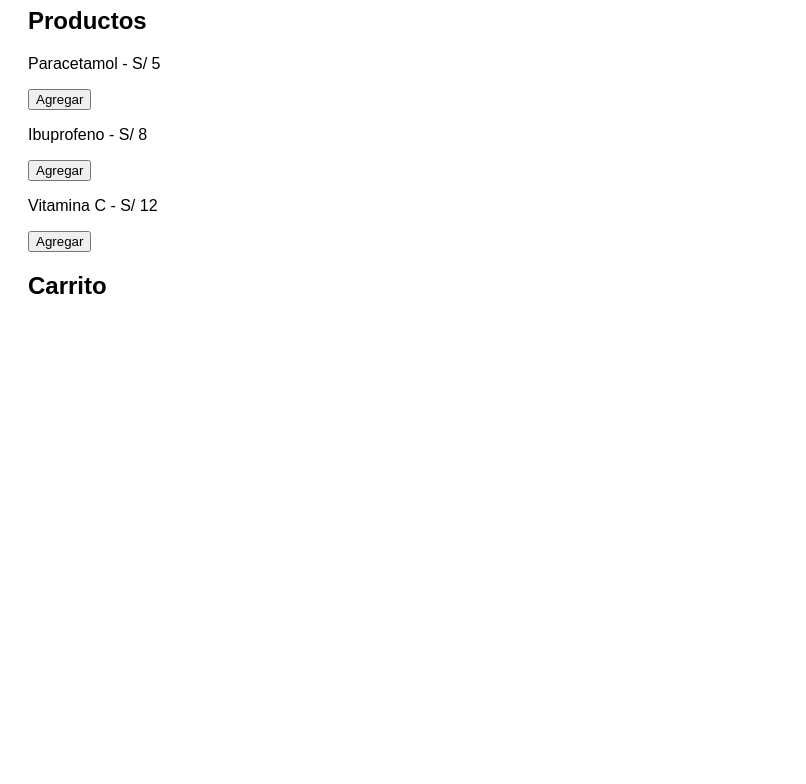
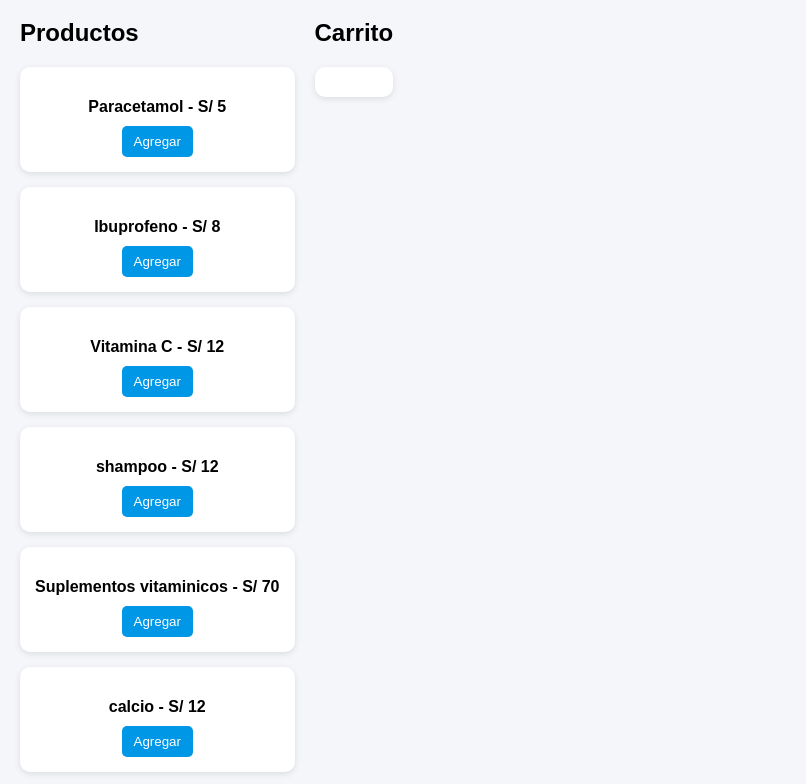
Before and after one commit to Maarjhorick/Laboratorio-Herramientas, a plain HTML site: page sistema-farmacia/index.html in a window 1280 px wide. Shown: the part 101-885 px from the top of the page, without its empty margins (0-806 px from the left). Before the commit the page ends 800 px from the top, so only its background shows below. Drawn offline with Linux system fonts and the light colour scheme.

Commit message:
fix: agregue productos nuevos y modifique carrito

```diff
--- a/sistema-farmacia/index.html
+++ b/sistema-farmacia/index.html
@@ -9,11 +9,19 @@
 
   <h1>Farmacia Online</h1>
 
-  <h2>Productos</h2>
-  <div id="productos"></div>
+  <div class="container">
 
-  <h2>Carrito</h2>
-  <ul id="carrito"></ul>
+  <div>
+    <h2>Productos</h2>
+    <div id="productos"></div>
+  </div>
+
+  <div>
+    <h2>Carrito</h2>
+    <ul id="carrito"></ul>
+  </div>
+
+</div>
 
   <script src="script.js"></script>
 </body>
--- a/sistema-farmacia/script.js
+++ b/sistema-farmacia/script.js
@@ -1,7 +1,18 @@
+document.addEventListener("DOMContentLoaded", () => {
+
   const productos = [
     { id: 1, nombre: "Paracetamol", precio: 5 },
     { id: 2, nombre: "Ibuprofeno", precio: 8 },
-  { id: 3, nombre: "Vitamina C", precio: 12 }
+    { id: 3, nombre: "Vitamina C", precio: 12 },
+    { id: 4, nombre: "shampoo", precio: 12 },
+    { id: 5, nombre: "Suplementos vitaminicos", precio: 70 },
+    { id: 6, nombre: "calcio", precio: 12 },
+    { id: 7, nombre: "Vitamina D", precio: 15 },
+    { id: 8, nombre: "sueros", precio: 30 },
+    { id: 9, nombre: "desodorantes", precio: 10 },
+    { id: 10, nombre: "guantes quirurgicos", precio: 8 },
+    { id: 11, nombre: "pasta dental", precio: 12 },
+    { id: 12, nombre: "pañales", precio: 50 }
   ];
 
   const contenedor = document.getElementById("productos");
@@ -16,18 +27,41 @@ productos.forEach(p => {
     contenedor.appendChild(div);
   });
 
-function agregar(id) {
+  window.agregar = function(id) {
     const producto = productos.find(p => p.id === id);
     carrito.push(producto);
     mostrarCarrito();
+  };
+
+  window.eliminar = function(id) {
+    const index = carrito.findIndex(p => p.id === id);
+    if (index !== -1) {
+      carrito.splice(index, 1);
     }
+    mostrarCarrito();
+  };
 
   function mostrarCarrito() {
     const lista = document.getElementById("carrito");
     lista.innerHTML = "";
+
+    let total = 0;
+
     carrito.forEach(p => {
       const li = document.createElement("li");
-    li.textContent = p.nombre;
+      li.innerHTML = `
+        ${p.nombre} - S/ ${p.precio}
+        <button onclick="eliminar(${p.id})">Eliminar</button>
+      `;
       lista.appendChild(li);
+
+      total += p.precio;
     });
+
+    const totalElemento = document.createElement("p");
+    totalElemento.textContent = "Total: S/ " + total;
+    totalElemento.style.fontWeight = "bold";
+    lista.appendChild(totalElemento);
   }
+
+});
--- a/sistema-farmacia/styles.css
+++ b/sistema-farmacia/styles.css
@@ -1,8 +1,85 @@
 body {
-  font-family: Arial;
+  font-family: Arial, sans-serif;
+  background-color: #f5f6fa;
+  margin: 0;
   padding: 20px;
 }
 
-div {
+/* Título */
+h1 {
+  text-align: center;
+  color: #2f3640;
+}
+
+/* Contenedor principal */
+.container {
+  display: flex;
+  gap: 20px;
+}
+
+/* Productos */
+#productos {
+  flex: 2;
+  display: grid;
+  grid-template-columns: repeat(auto-fill, minmax(200px, 1fr));
+  gap: 15px;
+}
+
+/* Tarjeta de producto */
+#productos div {
+  background: white;
+  padding: 15px;
+  border-radius: 10px;
+  box-shadow: 0 2px 6px rgba(0,0,0,0.1);
+  text-align: center;
+}
+
+#productos p {
+  margin-bottom: 10px;
+  font-weight: bold;
+}
+
+/* Botones */
+button {
+  background-color: #0097e6;
+  color: white;
+  border: none;
+  padding: 8px 12px;
+  border-radius: 5px;
+  cursor: pointer;
+}
+
+button:hover {
+  background-color: #40739e;
+}
+
+/* Carrito */
+#carrito {
+  flex: 1;
+  background: white;
+  padding: 15px;
+  border-radius: 10px;
+  list-style: none;
+  box-shadow: 0 2px 6px rgba(0,0,0,0.1);
+}
+
+#carrito li {
+  display: flex;
+  justify-content: space-between;
   margin-bottom: 10px;
 }
+
+/* Total */
+#carrito p {
+  margin-top: 15px;
+  font-size: 18px;
+  color: #44bd32;
+}
+
+.btn-eliminar {
+  background-color: #e84118;
+}
+
+.btn-eliminar:hover {
+  background-color: #c23616;
+}
```
Lines whose indentation alone changed are shown as unchanged.
